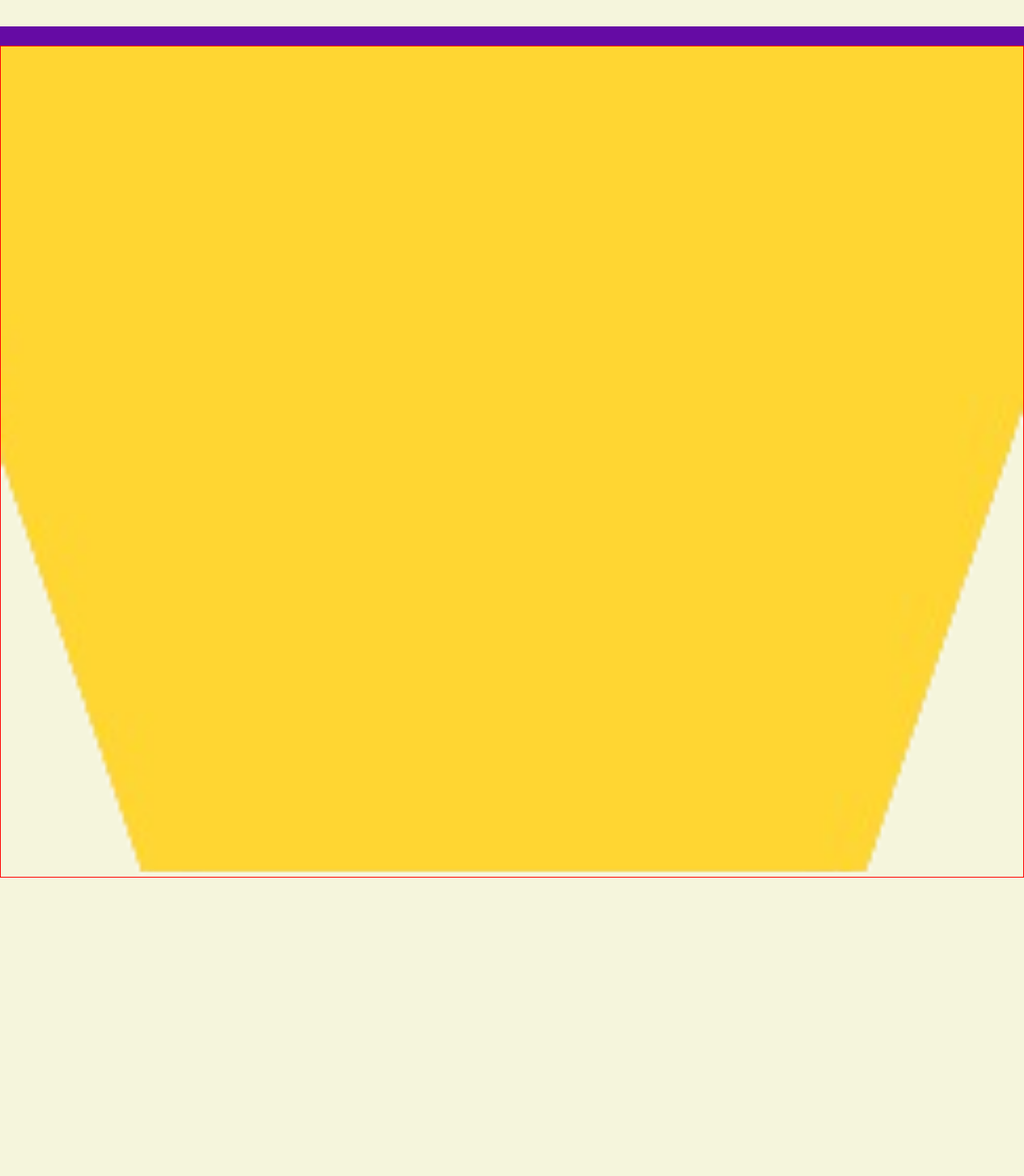
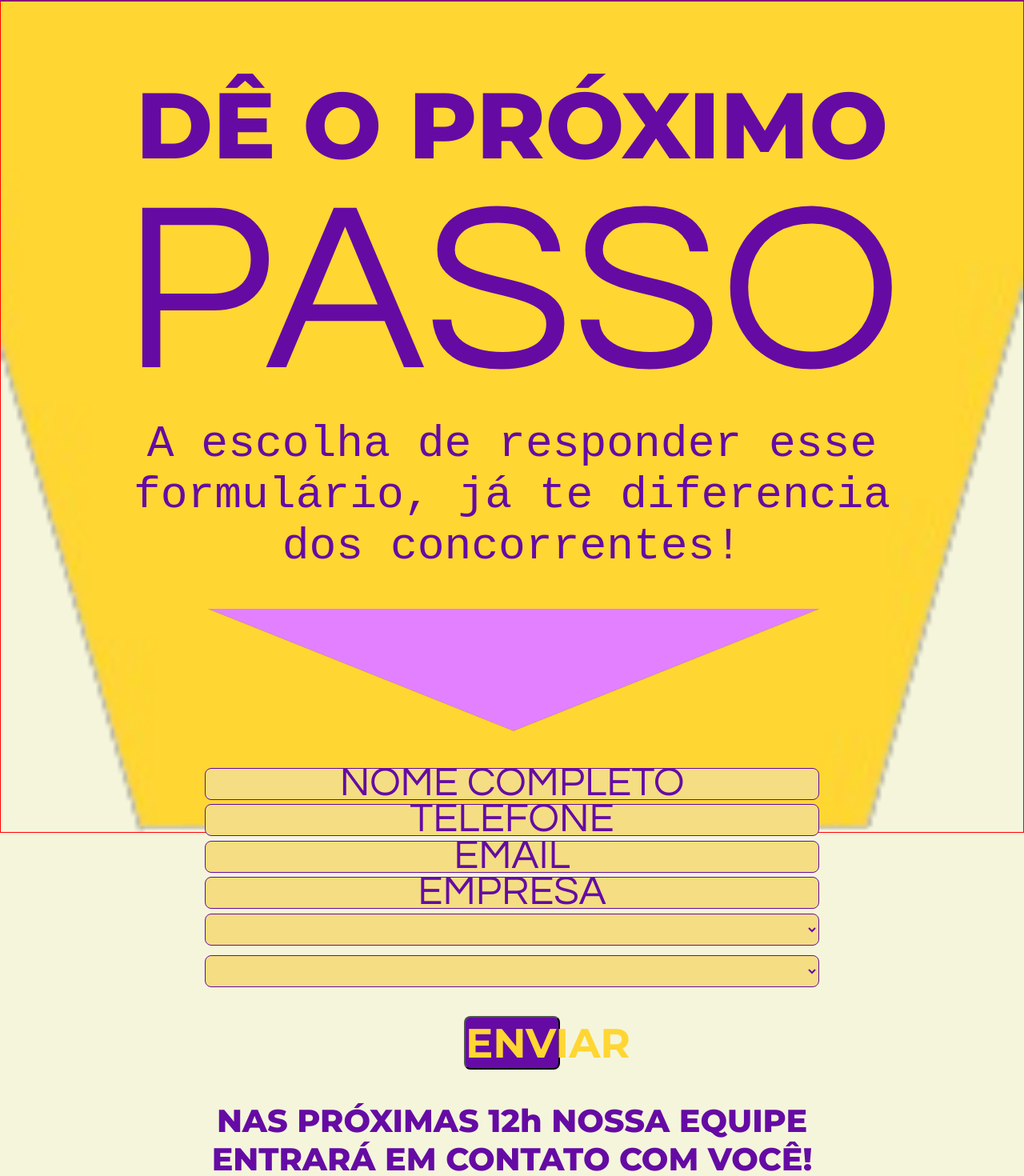
Before and after one commit to Jonas-Victor950/realiize, a React (Create React App) app in the folder frontend/: page / in a window 1280 px wide. Shown: the part 1850-3320 px from the top of the page at 80% size. Before the commit the page ends 2950 px from the top, so only its background shows below. Built offline with nearby package versions, Linux system fonts and the light colour scheme; a web font is replaced by a local one.

Commit message:
Finalizing content-two

```diff
--- a/frontend/public/index.html
+++ b/frontend/public/index.html
@@ -20,6 +20,12 @@
     <link rel="preconnect" href="https://fonts.gstatic.com" crossorigin />
     <link
       href="https://fonts.googleapis.com/css2?family=Kanit:ital,wght@0,100;0,200;0,300;0,400;0,500;0,600;0,700;0,800;0,900;1,100;1,200;1,300;1,400;1,500;1,600;1,700;1,800;1,900&family=Madimi+One&family=Questrial&display=swap"
+      rel="stylesheet"
+    />
+    <link rel="preconnect" href="https://fonts.googleapis.com" />
+    <link rel="preconnect" href="https://fonts.gstatic.com" crossorigin />
+    <link
+      href="https://fonts.googleapis.com/css2?family=Montserrat:ital,wght@0,100..900;1,100..900&display=swap"
       rel="stylesheet"
     />
     <!--
--- a/frontend/src/pages/Home.css
+++ b/frontend/src/pages/Home.css
@@ -40,16 +40,101 @@
   font-style: normal;
 }
 
+/*Start Content-two mobile */
+
 #home #purple-rectangle {
   background-color: #650ba4;
   height: 3vh;
-  margin-top: 20vh;
+  margin-top: 13vh;
+}
+
+#home #purple-rectangle2 {
+  background-color: #650ba4;
+  height: 3vh;
+  margin-top: 5vh;
 }
 
 #home #image-yellow-content-two {
   width: 100vw;
   height: 130vh;
-
   border: 1px solid red;
   margin-left: 0;
 }
+
+#home .content-two .column-one .text-one {
+  margin-top: -120vh;
+  font-size: 9.1vw;
+  border: 1px solid red;
+  font-family: "Montserrat", sans-serif;
+  font-optical-sizing: auto;
+  font-style: normal;
+  font-weight: 800;
+  color: #650ba4;
+}
+
+#home .content-two .column-one .text-two {
+  font-family: "Questrial", sans-serif;
+  font-optical-sizing: auto;
+  font-weight: 00;
+  font-style: normal;
+  font-size: 23.5vw;
+  color: #650ba4;
+  margin-top: -2vh;
+}
+
+#home .content-two .column-one .text-three {
+  color: #650ba4;
+  width: 76vw;
+  margin-left: 12vw;
+  border: 1px solid red;
+  font-size: 4.4vw;
+}
+
+#home .content-two .column-two .image-one {
+  margin-top: 5vh;
+  width: 60vw;
+  height: 20vh;
+  margin-bottom: 5vh;
+}
+
+#home .content-two .column-three form div select,
+#home .content-two .column-three form div input {
+  width: 60vw;
+  height: 5vh;
+  margin-bottom: 0.7vh;
+  border-radius: 8px;
+  text-align: center;
+  border: 1px solid #650ba4; /* Definindo a borda */
+  font-size: 4vw;
+  background-color: #f4dd83;
+  color: #650ba4;
+}
+
+#home .content-two .column-three form div select::placeholder,
+#home .content-two .column-three form div input::placeholder {
+  font-family: "Questrial", sans-serif;
+  color: #650ba4;
+}
+
+#home .content-two .column-three form button {
+  width: 15vh;
+  color: #FFD632;
+  background-color: #650ba4;
+  font-family: "Montserrat", sans-serif;
+  font-size: 4vw;
+  margin-top: 3vh;
+  border-radius: 8px;
+  font-weight: 700;
+}
+
+#home .content-two .column-three .text-one {
+  font-family: "Montserrat", sans-serif;
+  color: #650BA4;
+  width: 60vw;
+  margin-left: 20vw;
+  margin-top: 5vh;
+  font-size: 3.1vw;
+  font-weight: 800;
+}
+
+/*End Content-two mobile */
--- a/frontend/src/pages/Home.js
+++ b/frontend/src/pages/Home.js
@@ -1,8 +1,9 @@
 import "./Home.css";
 import logo from "../images/logoRealiize.png";
-import hashtag from "../images/hashtag.png"
-import gusAndBia from "../images/1.png"
-import yellowContentTwo from "../images/amarelo_content_two.png"
+import hashtag from "../images/hashtag.png";
+import gusAndBia from "../images/1.png";
+import yellowContentTwo from "../images/amarelo_content_two.png";
+import purpleContentTwo from "../images/4.png";
 
 // Components
 import { NavLink, Link } from "react-router-dom";
@@ -28,7 +29,7 @@ const Home = () => {
       <div className="content-one">
         <div className="form-group">
           <div>
-            <img src={hashtag} id="hashtag"/>
+            <img src={hashtag} id="hashtag" />
           </div>
           <div>
             <button>QUERO ALAVANCAR MINHA MARCA!</button>
@@ -36,7 +37,7 @@ const Home = () => {
         </div>
         <div className="form-group">
           <div>
-            <img id="gusAndBia" src={gusAndBia}/>
+            <img id="gusAndBia" src={gusAndBia} />
           </div>
           <div className="yellow-down">
             <div>SOLUÇÃO COMPLETA PARA SUA EMPRESA</div>
@@ -48,13 +49,50 @@ const Home = () => {
       <div className="content-two">
         <div>
           <div id="purple-rectangle"></div>
-          <img src={yellowContentTwo} id="image-yellow-content-two"/>
+          <img src={yellowContentTwo} id="image-yellow-content-two" />
         </div>
-        <div>
+        <div className="columns">
+          <div className="column-one">
+            <div className="text-one">DÊ O PRÓXIMO</div>
+            <div className="text-two">PASSO</div>
+            <div className="text-three">
+              A escolha de responder esse formulário, já te diferencia dos
+              concorrentes!
+            </div>
+          </div>
+          <div className="column-two">
+            <img src={purpleContentTwo} className="image-one" />
+          </div>
+          <div className="column-three">
+            <form>
+              <div>
+                <input placeholder="NOME COMPLETO"></input>
+              </div>
+              <div>
+                <input placeholder="TELEFONE"></input>
+              </div>
+              <div>
+                <input placeholder="EMAIL"></input>
+              </div>
+              <div>
+                <input placeholder="EMPRESA"></input>
+              </div>
+              <div>
+                <select></select>
+              </div>
+              <div>
+                <select></select>
+              </div>
+              <button>ENVIAR</button>
+            </form>
+            <div className="text-one">NAS PRÓXIMAS 12h NOSSA EQUIPE ENTRARÁ EM CONTATO COM VOCÊ!</div>
+          </div>
+        </div>
+        <div id="purple-rectangle2"></div>
+      </div>
+      <div className="content-three">
 
-        </div>
       </div>
-      <div className="content-three"></div>
       <div className="content-four"></div>
       <div className="content-five"></div>
       <div className="content-six"></div>
```
Also changed, not shown: frontend/src/images/4.png, frontend/src/images/amarelo_content_two.png.
